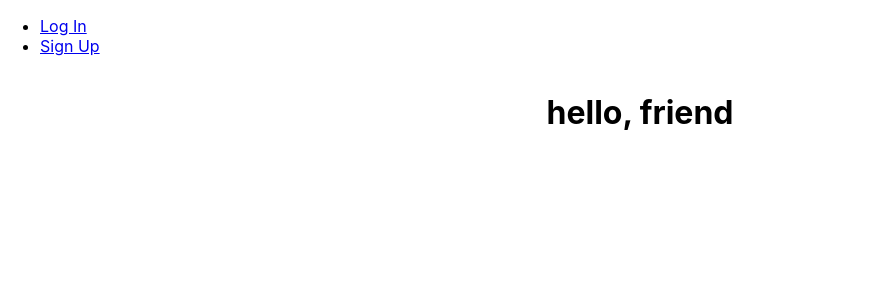
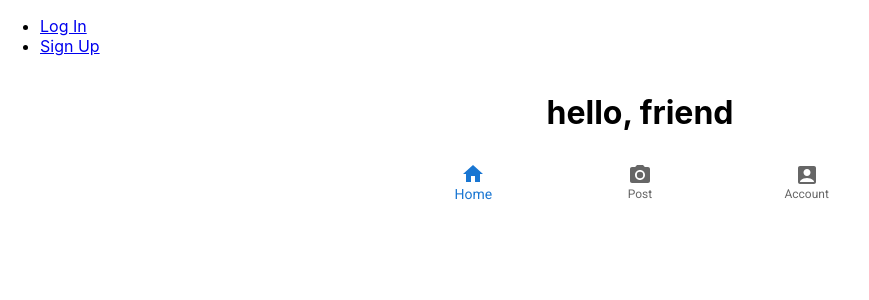
Before and after one commit to egger0a6/squad-swap, a React (Create React App) app: page / in a window 1280 px wide. Shown: the top 300 px of the page, without its empty margins (0-869 px from the left). Built offline with nearby package versions, Linux system fonts and the light colour scheme; no server answers.

Commit message:
add mui bottom nav skeleton

```diff
--- a/package.json
+++ b/package.json
@@ -3,6 +3,10 @@
   "version": "0.1.0",
   "private": true,
   "dependencies": {
+    "@emotion/react": "^11.9.3",
+    "@emotion/styled": "^11.9.3",
+    "@mui/icons-material": "^5.8.4",
+    "@mui/material": "^5.9.0",
     "jwt-decode": "^3.1.2",
     "react": "^18.2.0",
     "react-dom": "^18.2.0",
--- a/public/index.html
+++ b/public/index.html
@@ -24,6 +24,15 @@
       work correctly both with client-side routing and a non-root public URL.
       Learn how to configure a non-root public URL by running `npm run build`.
     -->
+    <link
+  rel="stylesheet"
+  href="https://fonts.googleapis.com/css?family=Roboto:300,400,500,700&display=swap"
+  />
+  <link
+  rel="stylesheet"
+  href="https://fonts.googleapis.com/icon?family=Material+Icons"
+/>
+
     <title>React App</title>
   </head>
   <body>
--- /dev/null
+++ b/src/components/NavBar/BottomNav.jsx
@@ -0,0 +1,27 @@
+import * as React from 'react';
+import Box from '@mui/material/Box';
+import BottomNavigation from '@mui/material/BottomNavigation';
+import BottomNavigationAction from '@mui/material/BottomNavigationAction';
+import HomeIcon from '@mui/icons-material/Home';
+import CameraAltIcon from '@mui/icons-material/CameraAlt';
+import AccountBoxIcon from '@mui/icons-material/AccountBox';
+
+export default function SimpleBottomNavigation() {
+  const [value, setValue] = React.useState(0);
+
+  return (
+    <Box sx={{ width: 500 }}>
+      <BottomNavigation
+        showLabels
+        value={value}
+        onChange={(event, newValue) => {
+          setValue(newValue);
+        }}
+      >
+        <BottomNavigationAction label="Home" icon={<HomeIcon />} />
+        <BottomNavigationAction label="Post" icon={<CameraAltIcon />} />
+        <BottomNavigationAction label="Account" icon={<AccountBoxIcon />} />
+      </BottomNavigation>
+    </Box>
+  );
+}
--- a/src/pages/Landing/Landing.jsx
+++ b/src/pages/Landing/Landing.jsx
@@ -1,10 +1,14 @@
 import styles from './Landing.module.css'
+import BottomNav from '../../components/NavBar/BottomNav'
 
 const Landing = ({ user }) => {
   return (
-    <main className={styles.container}>
-      <h1>hello, {user ? user.name : 'friend'}</h1>
-    </main>
+    <>
+      <main className={styles.container}>
+        <h1>hello, {user ? user.name : 'friend'}</h1>
+        <BottomNav />
+      </main>
+    </>
   )
 }
 
```
Also changed, not shown: 1 other file (tests, documents, lock files or other folders).
